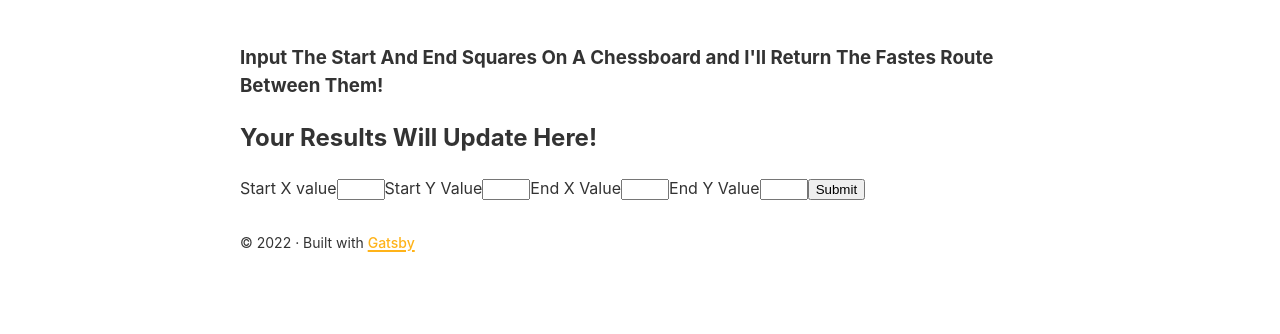
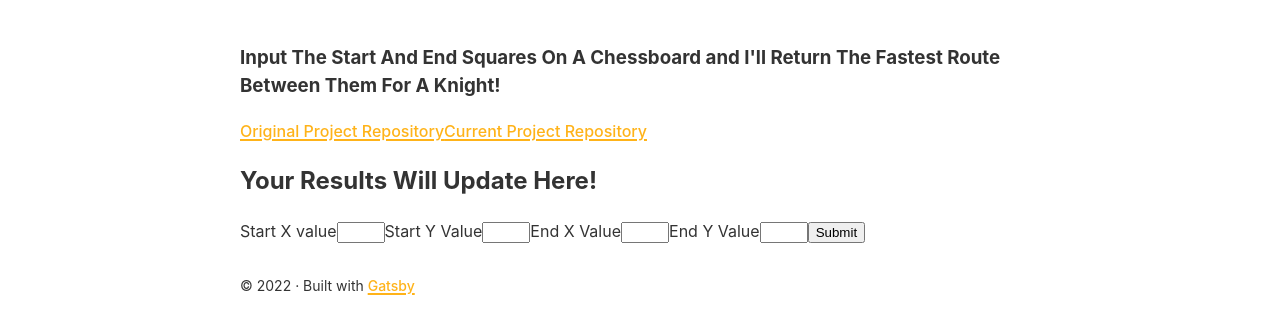
Before and after one commit to Gham556/Portfolio, a Gatsby site: page /knights-travais in a window 1280 px wide. Shown: the part 144-478 px from the top of the page. Built offline with nearby package versions, Linux system fonts and the light colour scheme; Gatsby itself is replaced by a stand-in of ours.

Commit message:
adds repository links to Knights Travais page

```diff
--- a/src/pages/knights-travais.js
+++ b/src/pages/knights-travais.js
@@ -6,7 +6,11 @@ const KnightsPage = () => {
     return (
             <Layout>
                 <h1>Knights Travais</h1>
-                <h3>Input The Start And End Squares On A Chessboard and I'll Return The Fastes Route Between Them!</h3>
+                <h3>Input The Start And End Squares On A Chessboard and I'll Return The Fastest Route Between Them For A Knight!</h3>
+                <div className="links">
+                    <a href="https://github.com/Gham556/Knights-Travais">Original Project Repository</a>
+                    <a href="https://github.com/Gham556/Portfolio">Current Project Repository</a>
+                </div>
                 <KnightsUI></KnightsUI>
              </Layout>
 
```
Also changed, not shown: src/components/knights-travais.css (added).
